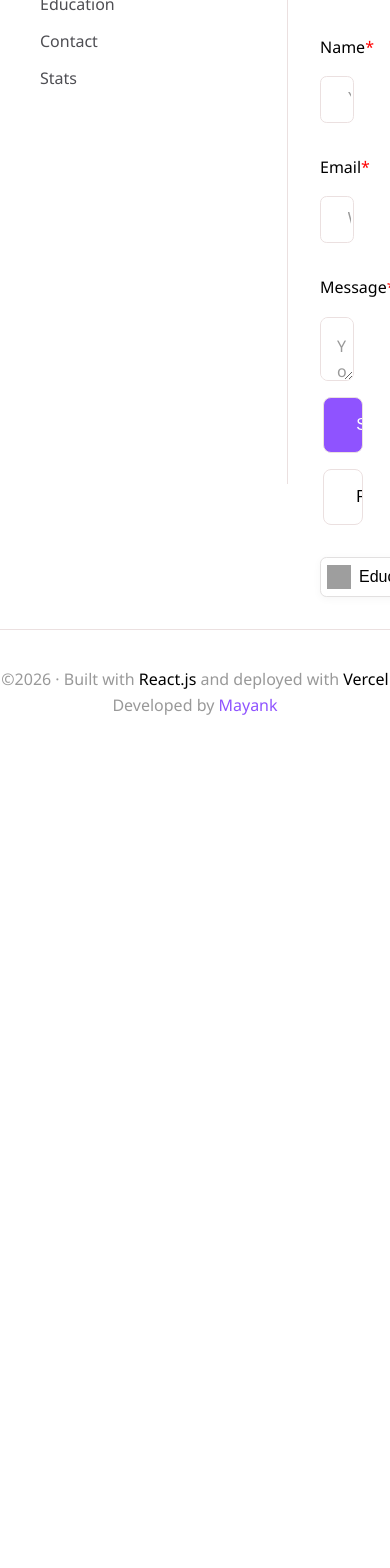
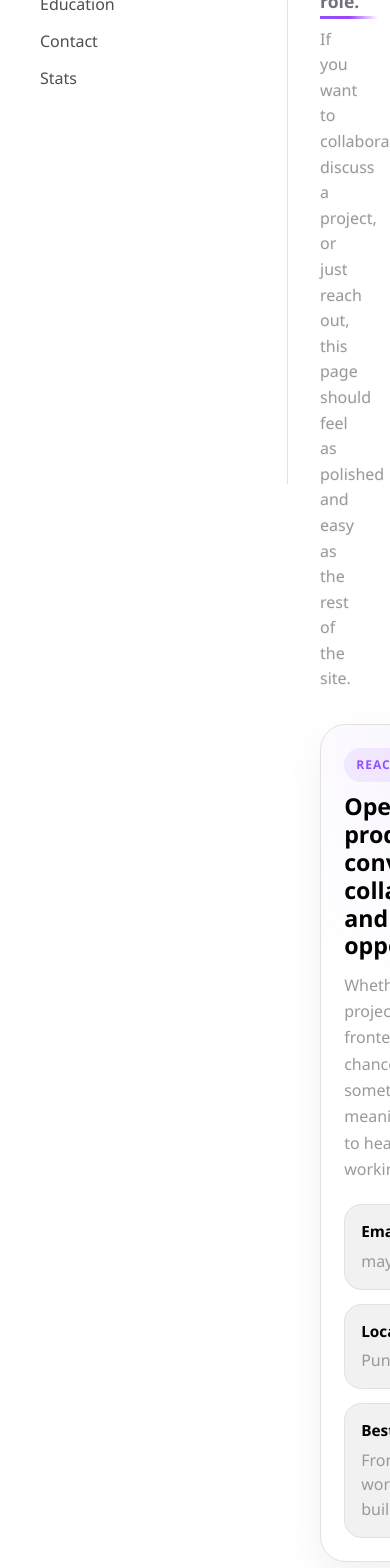
Before and after one commit to mkr45/My-Portfolio, a React (Vite) app: page /contact in a window 390 px wide. Shown: the part 360-1928 px from the top of the page. Before the commit the page ends 1116 px from the top, so only its background shows below. Built offline with nearby package versions, Linux system fonts and the light colour scheme; grey boxes are pictures that could not be loaded.

Commit message:
improved ui

```diff
--- a/src/pages/Contact.css
+++ b/src/pages/Contact.css
@@ -1,51 +1,207 @@
-input::placeholder{
-  color: var(--muted-text);
-  font-size: 1.2em;
-
+.contact-shell {
+  display: grid;
+  grid-template-columns: minmax(0, 0.95fr) minmax(0, 1.05fr);
+  gap: 1.2rem;
+  align-items: stretch;
 }
 
-textarea {
-  font: inherit;
-  padding: 1em;
+.contact-panel {
+  border: 1px solid var(--card-border);
+  border-radius: var(--card-radius-lg);
+  background:
+    radial-gradient(circle at top right, rgba(143, 83, 255, 0.08), transparent 35%),
+    var(--card-bg);
+  box-shadow: var(--card-shadow);
+  padding: 1.45rem;
   box-sizing: border-box;
+  height: 100%;
 }
 
-textarea::placeholder {
-  color: var(--muted-text);
-  font-size: 1em;
-  font-style: inherit;
+.contact-panel-intro {
+  position: relative;
+  overflow: hidden;
 }
 
-
-textarea:focus{
-outline:  solid #8f53ff;
+.contact-panel-intro::after {
+  content: "";
+  position: absolute;
+  inset: auto -2rem -2rem auto;
+  width: 10rem;
+  height: 10rem;
+  border-radius: 999px;
+  background: radial-gradient(circle, rgba(143, 83, 255, 0.14), transparent 70%);
 }
 
-input:focus {
-   outline:  solid #8f53ff;
+.contact-kicker {
+  display: inline-block;
+  margin-bottom: 0.7rem;
+  padding: 0.45rem 0.75rem;
+  border-radius: 999px;
+  background: rgba(143, 83, 255, 0.1);
+  color: #8f53ff;
+  font-size: 0.76rem;
+  font-weight: 700;
+  letter-spacing: 0.08em;
+  text-transform: uppercase;
 }
 
-input{
-  box-sizing: border-box;
-  padding-left: 2em;
+.contact-panel h3,
+.contact-panel p,
+.contact-points,
+.contact-form {
+  position: relative;
+  z-index: 1;
 }
 
-input[type="submit"] {
-  background-color: #8f53ff;
-  transition: background-color 0.1s;
-  cursor: pointer;
+.contact-panel h3 {
+  margin: 0 0 0.7rem;
+  font-size: 1.45rem;
+  line-height: 1.2;
 }
 
-input[type="submit"]:hover{
-  background-color: #9b45f7;
+.contact-panel p {
+  margin: 0;
+  color: var(--muted-text);
+  line-height: 1.65;
 }
 
-input[type="reset"] {
-  background-color: var(--bg-color);
-  transition: background-color 0.1s;
-  cursor: pointer;
+.contact-points {
+  display: grid;
+  gap: 0.85rem;
+  margin-top: 1.35rem;
 }
 
-input[type="reset"]:hover{
-  background-color: var(--secondary-bg);
+.contact-point {
+  padding: 0.95rem 1rem;
+  border-radius: 1.1rem;
+  background: var(--secondary-bg);
+  border: 1px solid var(--card-border);
 }
+
+.contact-point strong,
+.contact-point span {
+  display: block;
+}
+
+.contact-point strong {
+  margin-bottom: 0.25rem;
+  font-size: 0.96rem;
+}
+
+.contact-point span {
+  color: var(--muted-text);
+  line-height: 1.55;
+}
+
+.contact-form {
+  display: flex;
+  flex-direction: column;
+  gap: 1rem;
+  justify-content: space-between;
+}
+
+.field-group {
+  display: flex;
+  flex-direction: column;
+  gap: 0.5rem;
+}
+
+.contact-label {
+  font-size: 0.96rem;
+  font-weight: 700;
+}
+
+.contact-label span {
+  color: #e5484d;
+}
+
+.contact-input,
+.contact-textarea {
+  width: 100%;
+  border-radius: 1rem;
+  border: 1px solid var(--card-border);
+  background: var(--bg-color);
+  color: var(--text-color);
+  box-sizing: border-box;
+  font: inherit;
+  transition: border-color 0.18s ease, box-shadow 0.18s ease, transform 0.18s ease;
+}
+
+.contact-input {
+  min-height: 3.4rem;
+  padding: 0 1rem;
+}
+
+.contact-textarea {
+  min-height: 9rem;
+  padding: 1rem;
+  resize: vertical;
+}
+
+.contact-input::placeholder,
+.contact-textarea::placeholder {
+  color: var(--muted-text);
+}
+
+.contact-input:focus,
+.contact-textarea:focus {
+  outline: none;
+  border-color: rgba(143, 83, 255, 0.42);
+  box-shadow: 0 0 0 4px rgba(143, 83, 255, 0.1);
+}
+
+.contact-actions {
+  display: flex;
+  gap: 0.85rem;
+  flex-wrap: wrap;
+  padding-top: 0.25rem;
+}
+
+.contact-submit,
+.contact-reset {
+  min-height: 3.3rem;
+  border-radius: 999px;
+  border: 1px solid var(--card-border);
+  padding: 0 1.25rem;
+  font: inherit;
+  font-weight: 700;
+  cursor: pointer;
+  transition: transform 0.18s ease, box-shadow 0.18s ease, background-color 0.18s ease, border-color 0.18s ease;
+}
+
+.contact-submit {
+  background: #8f53ff;
+  color: white;
+  box-shadow: 0 12px 22px rgba(143, 83, 255, 0.22);
+}
+
+.contact-submit:hover {
+  transform: translateY(-2px);
+  background: #9b45f7;
+  box-shadow: 0 16px 28px rgba(143, 83, 255, 0.28);
+}
+
+.contact-reset {
+  background: var(--bg-color);
+  color: var(--text-color);
+}
+
+.contact-reset:hover {
+  transform: translateY(-2px);
+  background: var(--secondary-bg);
+  border-color: rgba(143, 83, 255, 0.22);
+}
+
+.contact-nav {
+  display: flex;
+  justify-content: space-between;
+  align-items: center;
+  padding-top: 2em;
+  width: 100%;
+}
+
+@media (max-width: 960px) {
+  .contact-shell {
+    grid-template-columns: 1fr;
+  }
+}
--- a/src/pages/Contact.jsx
+++ b/src/pages/Contact.jsx
@@ -14,6 +14,13 @@ const notify = () => {
       position: "top-right"
     });
   };
+
+  const notifyError = () => {
+    toast.error("Something went wrong. Please try again.", {
+      position: "top-right"
+    });
+  };
+
   const form = useRef();
 
   const sendEmail = (e) => {
@@ -25,66 +32,100 @@ const notify = () => {
       })
       .then(() => {
         notify();
+        form.current?.reset();
       })
-  .catch((error) => {
-   throw error;
+      .catch(() => {
+        notifyError();
       });
   };
+
   return (
     <>
       <PageHeader
         title="Contact"
-        subtitle="Let’s connect before I dive into the next bug fix!"
-        description=""
+        subtitle="Let’s talk about ideas, builds, or the next role."
+        description="If you want to collaborate, discuss a project, or just reach out, this page should feel as polished and easy as the rest of the site."
       />
 
-      <form ref={form} onSubmit={sendEmail} style={{display: "flex", flexDirection: "column", width: "90%",}}>
-        <label htmlFor="user_name" style={{display: "flex"}}>
-          <p>Name</p>
-          <p style={{color: "red"}}>*</p>
+      <section className="contact-shell">
+        <article className="contact-panel contact-panel-intro">
+          <span className="contact-kicker">Reach out</span>
+          <h3>Open to product conversations, collaborations, and opportunities</h3>
+          <p>
+            Whether it’s a project idea, a frontend role, or a chance to build
+            something meaningful, I’d love to hear what you’re working on.
+          </p>
+
+          <div className="contact-points">
+            <div className="contact-point">
+              <strong>Email</strong>
+              <span>mayankkr4554@gmail.com</span>
+            </div>
+            <div className="contact-point">
+              <strong>Location</strong>
+              <span>Pune, Maharashtra, India</span>
+            </div>
+            <div className="contact-point">
+              <strong>Best for</strong>
+              <span>Frontend roles, product work, and collaborative builds</span>
+            </div>
+          </div>
+        </article>
+
+        <form ref={form} onSubmit={sendEmail} className="contact-panel contact-form">
+          <div className="field-group">
+            <label htmlFor="user_name" className="contact-label">
+              Name <span>*</span>
             </label>
             <input
               type="text"
               name="name"
-          placeholder="Your name, your fame"
+              placeholder="Your name"
               required
               id="user_name"
               autoComplete="off"
-          style={{ height: "3.5em", width: "100%" , borderRadius: "0.5em", border: "0.1em solid var(--border-color)", backgroundColor: "var(--bg-color)", color: "var(--text-color)"}}
+              className="contact-input"
             />
-        <label htmlFor="user_email"
-        style={{marginTop:" 1em", display: "flex"}}>
-          <p>Email</p>
-          <p style={{color: "red"}}>*</p>
+          </div>
+
+          <div className="field-group">
+            <label htmlFor="user_email" className="contact-label">
+              Email <span>*</span>
             </label>
             <input
               type="email"
               name="Email"
               id="user_email"
-          placeholder="Where can i reach you back?"
+              placeholder="Where should I reply?"
               required
               autoComplete="off"
-          style={{height: "3.5em", width: "100%", borderRadius: "0.5em", border: "0.1em solid var(--border-color)", backgroundColor: "var(--bg-color)", color: "var(--text-color)"}}
+              className="contact-input"
             />
-        <label htmlFor="user_message" style={{marginTop: "1em", display: "flex"}}>
-          <p>Message</p>
-          <p style={{color: "red"}}>*</p>
+          </div>
+
+          <div className="field-group">
+            <label htmlFor="user_message" className="contact-label">
+              Message <span>*</span>
             </label>
-        <textarea name="message" placeholder="Your words, my inbox."  id="user_message" style={{height: "4em", width: "100%", borderRadius: "0.5em", border: "0.1em solid var(--border-color)", backgroundColor: "var(--bg-color)", color: "var(--text-color)"}}/>
-        <input type="submit" value="Submit" style={{marginTop:"1em", height: "3.5em", width: "100%", borderRadius: "0.5em", border: "0.1em solid var(--border-color)", color: "white", fontSize: "1em", marginLeft:"0.2em"}} />
+            <textarea
+              name="message"
+              placeholder="Tell me a little about what you have in mind."
+              id="user_message"
+              required
+              className="contact-textarea"
+            />
+          </div>
+
+          <div className="contact-actions">
+            <input type="submit" value="Send message" className="contact-submit" />
+            <input type="reset" value="Clear form" className="contact-reset" />
+          </div>
+        </form>
+      </section>
+
       <ToastContainer />
-         <input type="reset" value="Reset" style={{marginTop:"1em", height: "3.5em", width: "100%", borderRadius: "0.5em", border: "0.1em solid var(--border-color)", color: "var(--text-color)", fontSize: "1em", marginLeft:"0.2em", }}></input>
-      </form>
 
-       <div
-              style={{
-                display: "flex",
-                justifyContent: "space-between",
-                alignItems: "center",
-                paddingTop: "2em",
-                width: "100%",
-              }}
-            >
+      <div className="contact-nav">
         <Link to="/education" style={{ textDecoration: "none" }}>
           <NavigationBtnPrev text="Education" />
         </Link>
--- a/src/pages/Home.jsx
+++ b/src/pages/Home.jsx
@@ -77,8 +77,7 @@ export default function Home() {
         </div>
 
         <div className="hero-visual">
-          <div className="visual-orb visual-orb-a" />
-          <div className="visual-orb visual-orb-b" />
+          <div className="visual-stack">
             <div className="visual-card visual-card-main">
               <span className="visual-kicker">Current focus</span>
               <strong>React interfaces</strong>
@@ -88,6 +87,7 @@ export default function Home() {
               <span className="visual-kicker">Also building</span>
               <strong>APIs and product flows</strong>
               <p>Reliable backend wiring behind smooth frontends.</p>
+            </div>
           </div>
         </div>
       </section>
```
Also changed, not shown: src/pages/Home.css (+39 -12 lines). Lines whose indentation alone changed are shown as unchanged.
